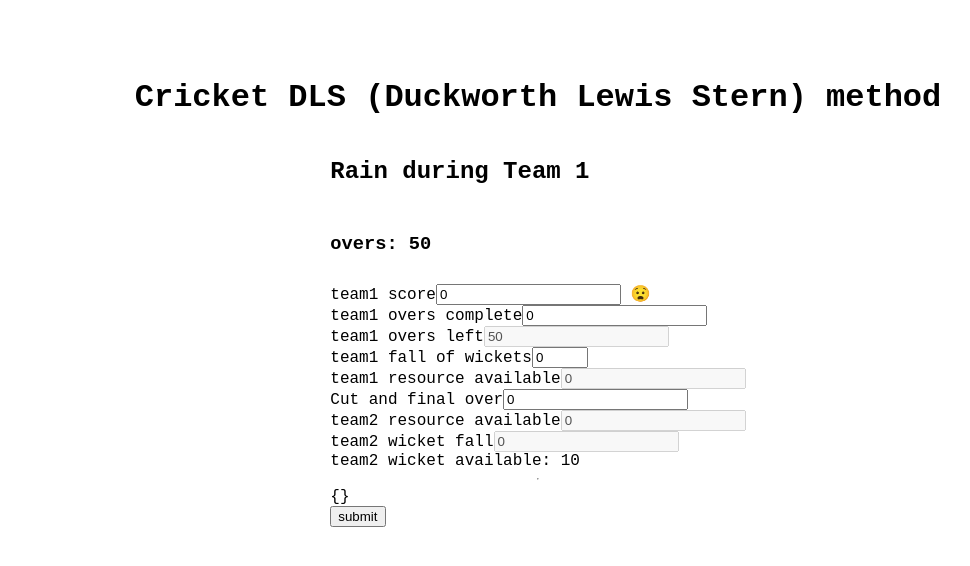
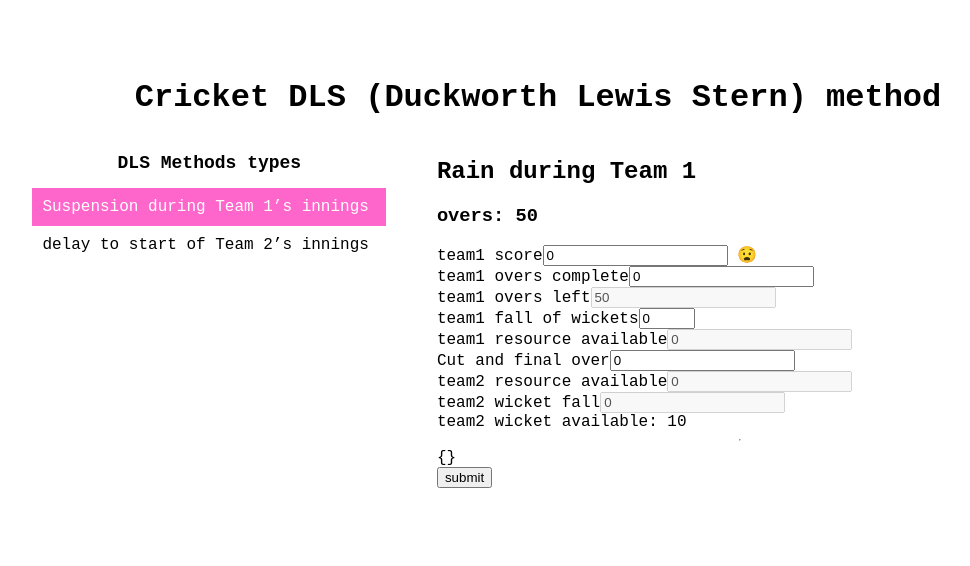
Before and after one commit to Miltonbhowmick/cricket-dls-method, a Nuxt app: page / in a window 1280 px wide. Shown: the top 566 px of the page, without its empty margins (102-1072 px from the left). Built offline with nearby package versions, Linux system fonts and the light colour scheme.

Commit message:
Changed designs for 2nd cases delay

```diff
--- a/pages/index.vue
+++ b/pages/index.vue
@@ -3,9 +3,22 @@
 		<h1>Cricket DLS <abbr>(Duckworth Lewis Stern)</abbr> method</h1>
 		<section class="section-cases">
 			<div class="cases">
-				<h2>Rain during Team 1</h2>
-				<h3>overs: 50</h3>
-				<div class="box">
+				<div class="case-types">
+					<h1>DLS Methods types</h1>
+					<ul>
+						<li
+							v-for="(item, index) in caseTypes"
+							:key="index"
+							:class="{ active: activeCaseType === item.type }"
+							@click="handleMethodType(item.type)"
+						>
+							<span>{{ item.title }}</span>
+						</li>
+					</ul>
+				</div>
+				<div v-if="activeCaseType === 0" class="box">
+					<h2>Rain during Team 1</h2>
+					<h3>overs: {{ caseData.numberOfOvers }}</h3>
 					<div class="inputs">
 						<div>
 							<label>team1 score</label>
@@ -85,6 +98,93 @@
 					<div class="answers" v-if="answers">{{ answers }}</div>
 					<button @click="calculationDLS(0)">submit</button>
 				</div>
+				<div v-else-if="activeCaseType === 1" class="box">
+					<h2>delay to start of Team 2’s innings</h2>
+					<h3>overs: {{ caseData.numberOfOvers }}</h3>
+					<div class="inputs">
+						<div>
+							<label>team1 overs start at match</label>
+							<input v-model="caseData.numberOfOvers" type="number" min="0" />
+							<span> &#128551;</span>
+						</div>
+						<div>
+							<label>team1 score</label>
+							<input v-model="caseData.teamOneScore" type="number" min="0" />
+							<span> &#128551;</span>
+						</div>
+						<div>
+							<label>team1 overs complete</label>
+							<input
+								v-model="caseData.teamOneOverComplete"
+								type="number"
+								step=".01"
+								min="0"
+							/>
+							<span
+								v-if="caseData.teamOneOverComplete > caseData.numberOfOvers"
+							>
+								&#128564;</span
+							>
+						</div>
+						<div>
+							<label>team1 overs left</label>
+							<input
+								disabled
+								v-model="caseData.teamOneOverLeft"
+								type="number"
+								min="0"
+							/>
+						</div>
+						<div>
+							<label>team1 fall of wickets</label>
+							<input
+								v-model="caseData.teamOneWicketFall"
+								type="number"
+								min="0"
+								max="10"
+							/>
+							<span v-if="caseData.teamOneWicketFall > 10">&#128564;</span>
+						</div>
+						<div>
+							<label>team1 resource available</label>
+							<input
+								disabled
+								v-model="caseData.teamOneResource"
+								type="number"
+								min="0"
+							/>
+						</div>
+						<div>
+							<label>Cut and final over</label>
+							<input v-model="caseData.cutFinalOver" type="number" min="0" />
+						</div>
+						<div>
+							<label>team2 resource available</label>
+							<input
+								disabled
+								v-model="caseData.teamTwoResource"
+								type="number"
+								min="0"
+							/>
+						</div>
+						<div>
+							<label>team2 wicket fall</label>
+							<input
+								disabled
+								v-model="caseData.teamTwoWicketFall"
+								type="number"
+								min="0"
+							/>
+						</div>
+						<div>
+							<label>team2 wicket available: </label>
+							<span>{{ 10 - caseData.teamTwoWicketFall }}</span>
+						</div>
+						<hr />
+					</div>
+					<div class="answers" v-if="answers">{{ answers }}</div>
+					<button @click="calculationDLS(1)">submit</button>
+				</div>
 			</div>
 		</section>
 	</div>
@@ -92,6 +192,18 @@
 <script setup>
 import adjustedTable from "../utils/adjustedTable.json";
 const G50 = 245;
+
+var caseTypes = ref([
+	{
+		title: "Suspension during Team 1’s innings",
+		type: 0,
+	},
+	{
+		title: "delay to start of Team 2’s innings",
+		type: 1,
+	},
+]);
+var activeCaseType = ref(caseTypes.value[0].type);
 
 var caseData = reactive({
 	numberOfOvers: 50,
@@ -110,6 +222,23 @@ var caseData = reactive({
 	teamTwoWicketFall: 0,
 });
 var answers = reactive({});
+
+const resetCaseData = () => {
+	caseData.numberOfOvers = 50;
+	caseData.startResource = 100;
+	caseData.teamOneScore = 0;
+	caseData.teamOneOverComplete = 0;
+	caseData.teamOneOverLeft = 0;
+	caseData.teamOneWicketFall = 0;
+	caseData.teamOneSuspensionResource = 0;
+	caseData.teamOneResumptionResource = 0;
+	caseData.teamOneLostResource = 0;
+	caseData.teamOneResource = 0;
+	caseData.teamTwoResource = 0;
+	caseData.cutFinalOver = 0;
+	caseData.teamTwoResource = 0;
+	caseData.teamTwoWicketFall = 0;
+};
 
 const isMidOver = (over) => {
 	if (over) {
@@ -133,21 +262,31 @@ const getAdjustedTableType = (over) => {
 const calculationDLS = (type) => {
 	if (type === 0) {
 		// Formula:
-		// Revised Score = S + G50 * (R2/R1) + 1
-		// Where, S is team one score, G50 is a standard score (245 total run) for a international criecket team
-		var divison =
+		// Revised Score = S + G50 x (R2/R1) + 1
+		// Where, S is team one score
+		// R1 resource of team 1, R2 resource of team 2
+		// G50 is a standard score (245 total run) for a international criecket team
+		var difference =
 			(Number(caseData.teamTwoResource) - Number(caseData.teamOneResource)) /
 			100;
-		console.log("==a=sd=s=d", divison);
-		var revisedScore = caseData.teamOneScore + G50 * divison + 1;
+		var revisedScore = caseData.teamOneScore + G50 * difference + 1;
 		answers["revised_score"] = revisedScore;
-		return;
+	} else if (type === 1) {
+		// Formula:
+		// Revised Score = S x (R2/R1) + 1
+		// Where, S is team one score,
+		// R1 resource of team 1, R2 resource of team 2
+		var division =
+			Number(caseData.teamTwoResource) / Number(caseData.teamOneResource);
+		var revisedScore = caseData.teamOneScore * division + 1;
+		answers["revised_score"] = revisedScore;
 	}
 };
 
 watch(
 	() => caseData.teamOneOverComplete,
 	(newVal, oldVal) => {
+		console.log("=====", newVal);
 		if (newVal && newVal >= 0) {
 			if (caseData.teamOneOverComplete > caseData.numberOfOvers) return;
 			if (isMidOver(caseData.teamOneOverComplete)) {
@@ -170,7 +309,7 @@ watch(
 			// Get ICC adjusted table data
 			var table = adjustedTable[getAdjustedTableType(caseData.teamOneOverLeft)];
 			var percentageObj = table.find(
-				(el) => el.overs === String(caseData.teamOneOverLeft)
+				(el) => el.overs === caseData.teamOneOverLeft
 			);
 			// Suspension resource after distrubing moment
 			caseData.teamOneSuspensionResource =
@@ -188,17 +327,14 @@ watch(
 			var bigTable = adjustedTable["fiftyToZero"];
 			// Get team 2 resource, R2
 			var percentageObj = bigTable.find(
-				(el) => el.overs === String(caseData.cutFinalOver)
+				(el) => el.overs === caseData.cutFinalOver
 			);
 			caseData.teamTwoResource = percentageObj["0"];
 			// Get team 1 resumption resource
-			var obj = bigTable.find(
-				(el) =>
-					el.overs ===
-					String(caseData.cutFinalOver - caseData.teamOneOverComplete)
-			);
-			caseData.teamOneResumptionResource =
-				obj[String(caseData.teamOneWicketFall)];
+			const difference = caseData.cutFinalOver - caseData.teamOneOverComplete;
+			var obj = bigTable.find((el) => el.overs === difference);
+			console.log("..,a.s,das", obj);
+			caseData.teamOneResumptionResource = obj[caseData.teamOneWicketFall];
 
 			caseData.teamOneLostResource =
 				caseData.teamOneSuspensionResource - caseData.teamOneResumptionResource;
@@ -217,7 +353,7 @@ watch(
 			// Get ICC adjusted table data
 			var table = adjustedTable[getAdjustedTableType(caseData.teamOneOverLeft)];
 			var percentageObj = table.find(
-				(el) => el.overs === String(caseData.teamOneOverLeft)
+				(el) => el.overs === caseData.teamOneOverLeft
 			);
 			// Suspension resource after distrubing moment
 			caseData.teamOneSuspensionResource =
@@ -244,6 +380,10 @@ watch(
 	}
 );
 
+const handleMethodType = (type) => {
+	activeCaseType.value = type;
+	resetCaseData();
+};
 onMounted(() => {
 	caseData.teamOneOverLeft =
 		caseData.numberOfOvers - caseData.teamOneOverComplete;
@@ -256,10 +396,40 @@ onMounted(() => {
 	align-items: center;
 	justify-content: center;
 	.section-cases {
+		width: 80%;
 		.cases {
 			display: flex;
-			flex-direction: column;
-			gap: 10px;
+			justify-content: space-between;
+			.case-types {
+				flex-basis: 35%;
+			}
+			.box {
+				flex-basis: 60%;
+			}
+			.case-types {
+				h1 {
+					text-align: center;
+					font-size: 18px;
+				}
+				ul {
+					margin: 0;
+					display: flex;
+					flex-direction: column;
+					li {
+						padding: 10px;
+						color: var(--primary-color);
+						cursor: pointer;
+						&:hover {
+							background: var(--pink-ball-color);
+							color: #fff;
+						}
+						&.active {
+							background: var(--pink-ball-color);
+							color: #fff;
+						}
+					}
+				}
+			}
 			.inputs {
 				display: flex;
 				flex-direction: column;
```
